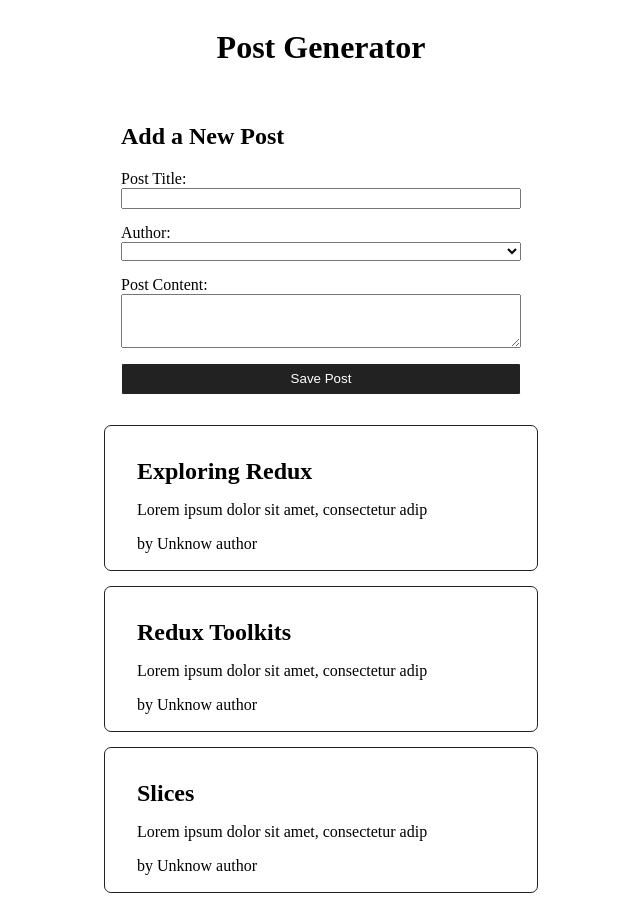
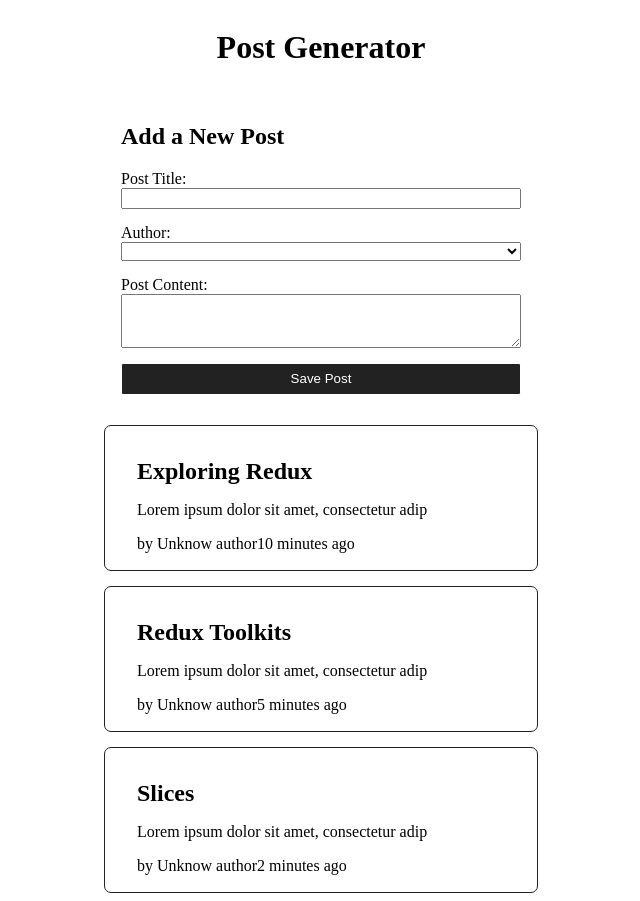
Before and after one commit to grega1/post-generator, a React (Vite) app: page / in a window 1280 px wide. Shown: the whole page, without its empty margins (319-959 px from the left). Built offline with nearby package versions, Linux system fonts and the light colour scheme.

Commit message:
feat: adding post time on posts

```diff
--- a/package.json
+++ b/package.json
@@ -11,6 +11,7 @@
   },
   "dependencies": {
     "@reduxjs/toolkit": "^2.0.1",
+    "date-fns": "^3.3.1",
     "react": "^18.2.0",
     "react-dom": "^18.2.0",
     "react-redux": "^9.0.4"
--- a/src/components/Post/Post.jsx
+++ b/src/components/Post/Post.jsx
@@ -3,15 +3,23 @@
 import { useSelector } from 'react-redux'
 
 import { selectAllUsers } from '../../features/users/usersSlice'
+import { parseISO, formatDistanceToNow } from 'date-fns'
 
 export default function Post({props}){
     const users = useSelector(selectAllUsers)
     const author = users.find(user => user.id === props.userId)
+
+    let timeAgo = ''
+    if(props.date){
+        const date= parseISO(props.date)
+        const timePeriod = formatDistanceToNow(date)
+        timeAgo = `${timePeriod} ago`
+    }
     return(
         <article className='post'>
             <h2>{props.title}</h2>
             <p>{props.content}</p>
-            <span> by{author ? author.name : " Unknow author"}</span>
+            <p><span> by{author ? author.name : " Unknow author"}</span><span title={props.date}>{timeAgo}</span> </p>
         </article>
     )
 }
--- a/src/features/posts/postsSlice.js
+++ b/src/features/posts/postsSlice.js
@@ -1,15 +1,16 @@
-import {createSlice, nanoid} from "@reduxjs/toolkit"
+import {createSlice, nanoid} from "@reduxjs/toolkit";
+import { sub } from "date-fns";
 
 
 const initialState = [
     {
-        id:'1',title:"Exploring Redux", content:"Lorem ipsum dolor sit amet, consectetur adip"
+        id:'1',title:"Exploring Redux", content:"Lorem ipsum dolor sit amet, consectetur adip",date:sub(new Date(),{minutes:10}).toISOString()
     },
     {
-        id:'2',title:"Redux Toolkits", content:"Lorem ipsum dolor sit amet, consectetur adip"
+        id:'2',title:"Redux Toolkits", content:"Lorem ipsum dolor sit amet, consectetur adip",date:sub(new Date(),{minutes:5}).toISOString()
     },
     {
-        id:'3',title:"Slices", content:"Lorem ipsum dolor sit amet, consectetur adip"
+        id:'3',title:"Slices", content:"Lorem ipsum dolor sit amet, consectetur adip", date:sub(new Date(),{minutes:2}).toISOString()
     }
 
 ]
@@ -27,7 +28,8 @@
                     id:nanoid(),
                     title,
                     content,
-                    userId
+                    userId,
+                    date:new Date().toISOString()
                 }
             }
         }}
```
Also changed, not shown: 1 other file (tests, documents, lock files or other folders).
